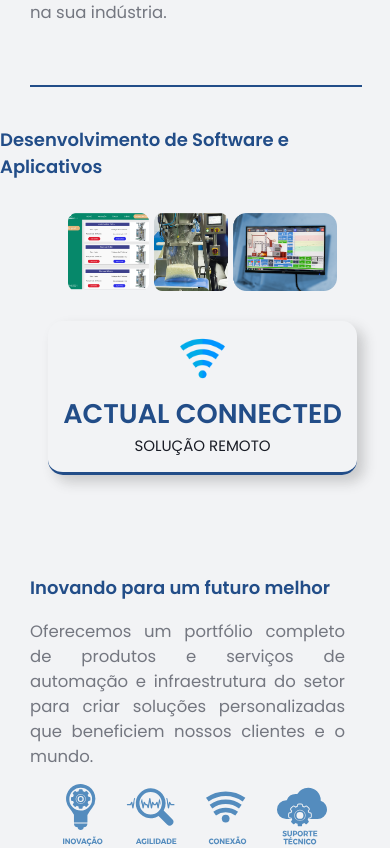
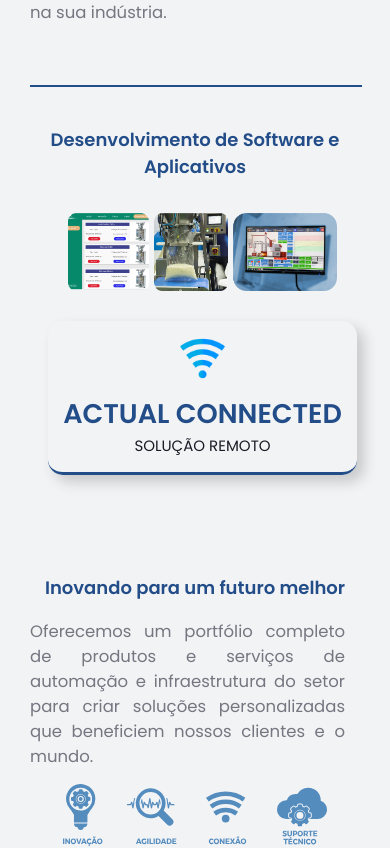
Before and after one commit to vinicius-26/projeto-actual, a Next.js app in the folder web/: page / in a window 390 px wide. Shown: the part 2729-3577 px from the top of the page. Built offline with nearby package versions, Linux system fonts and the light colour scheme.

Commit message:
Alteração no título do desenvolvimento

```diff
--- a/web/src/components/Desenvolvimento/styles.module.css
+++ b/web/src/components/Desenvolvimento/styles.module.css
@@ -207,10 +207,10 @@
   }
 }
 
-@media(max-width: 500px){
+@media(max-width: 550px){
 
   .container h3{
-
+    text-align: center;
     font-size: 1.2rem;
 
   }
```
